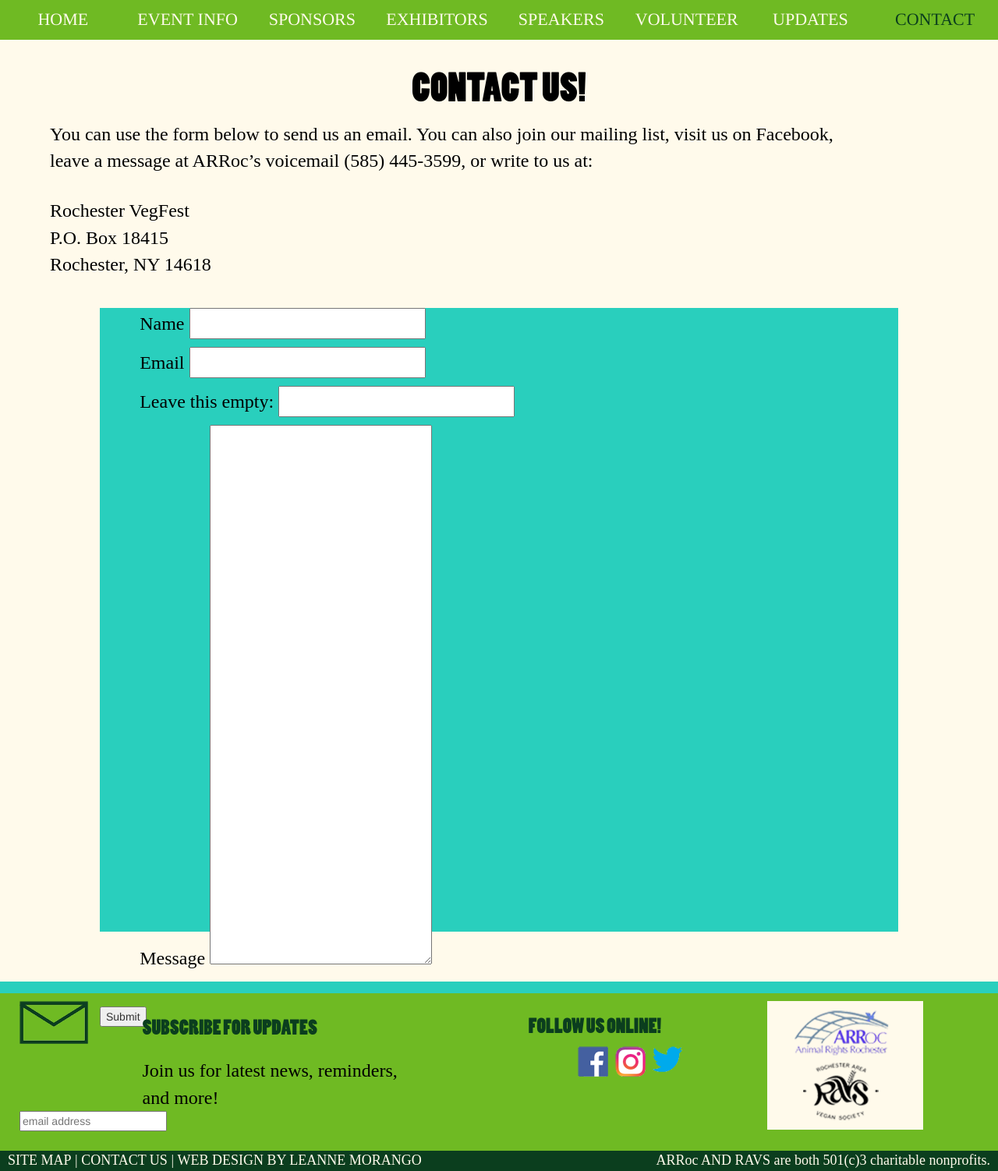
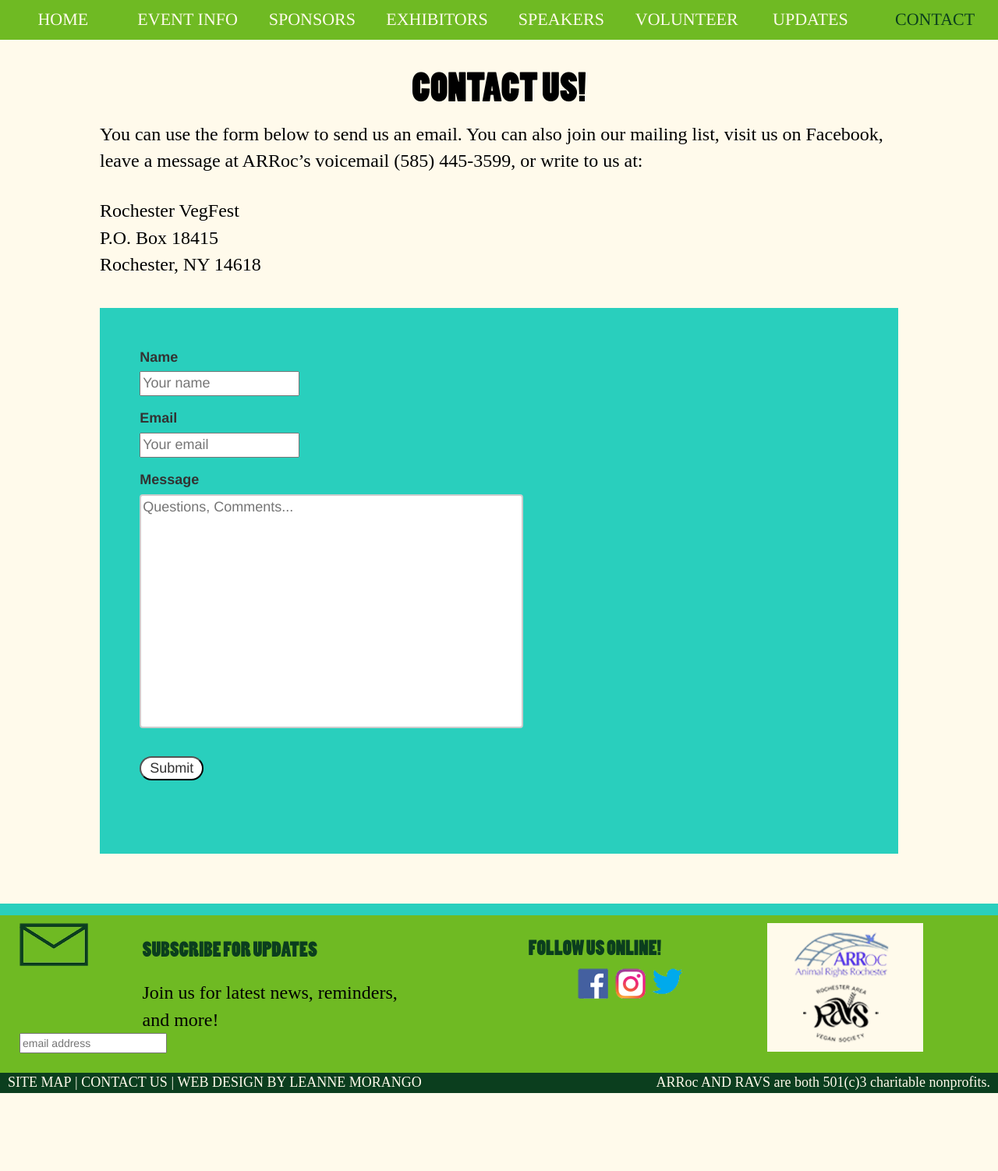
Before and after one commit to LucidDistortion/Rochester-VegFest-Website, a PHP site: page /contact.html in a window 1280 px wide. Shown: the part 214-1716 px from the top of the page at 78% size. After the commit the page ends 1616 px from the top, so only its background shows below. Run offline with PHP 8.4, Linux system fonts and the light colour scheme; some web fonts are replaced.

Commit message:
contact form styling
almost done.Just need to make it work and figure out antispam.

```diff
--- a/contact.html
+++ b/contact.html
@@ -53,22 +53,24 @@
 <div id="main">
 
 <h1>CONTACT US!</h1>
-<p>You can use the form below to send us an email.   You can also join our mailing list, visit us on Facebook, leave a message at ARRoc’s voicemail (585) 445-3599, or write to us at:</p><br>
-<p>Rochester VegFest<br>
+<p class="bodytext">You can use the form below to send us an email.   You can also join our mailing list, visit us on Facebook, leave a message at ARRoc’s voicemail (585) 445-3599, or write to us at:</p><br>
+<p class="bodytext">Rochester VegFest<br>
 P.O. Box 18415<br>
 Rochester, NY 14618</p>
 
-<div id="vendorfield">
+<div id="contactfield">
 	<form action="/submit.php" method="post" name="contactform">
 
-	<p>Name <input type="text" name="name" required><br></p>
+	<label for="name">Name</label><br>
+    <input type="text" id="name" name="fullname" placeholder="Your name" required><br>
 
-	<p>Email <input type="text" name="email" required><br></p>
+	<label for="email">Email</label><br>
+	<input type="text" id="email" name="emailaddress" placeholder="Your email" required><br>
 
-	<p class="antispam">Leave this empty: <input type="text" name="url" /></p>
+	<!--<input for="antispam"><input id="antispam" type="text" name="url" hidden><br>		Need to figure out how to hide this.-->
 
-	<p>Message <textarea name="message" rows="20" cols="20" required></textarea><br><br></p>
-
+	<label for="message">Message</label><br>
+	<textarea name="message" placeholder="Questions, Comments..." required></textarea><br><br></p>
 
     <input type="submit" value="Submit">
     </form>
--- a/css/styles.css
+++ b/css/styles.css
@@ -74,6 +74,10 @@ p.centered {
 	text-align:center;
 	margin-left:11%;
 	margin-bottom:2%;
+}
+
+p.bodytext {
+	margin-left:10%;
 }
 /*List Items*/
 li {
@@ -159,3 +163,47 @@ div.button:active {
     margin-bottom: 5%;
     background-color: grey;
 }
+
+/*Contact Form*/
+#contactfield {
+	margin-left:10%;
+	margin-top:3%;
+	margin-bottom:5%;
+	width:80%;
+	height:700px;
+	background-color:#29cfbd;
+}
+
+form {
+	width:80%;
+	margin-left:5%;
+	padding-top:5%;
+	font-size:18px;
+}
+input[type=text] {
+	width:25%;
+	margin-bottom:2%;
+}
+
+input #antispam {
+	background-color:#29cfbd;
+	border-color:#29cfbd;;
+	cursor:pointer;
+	float:right;
+}
+
+textarea {
+    width: 60%;
+    height: 300px;
+    box-sizing: border-box;
+    border: 2px solid #ccc;
+    border-radius: 4px;
+    background-color:white;
+    resize:none;
+}
+
+input[type=submit] {
+	width:10%;
+	border-radius:20px;
+	background-color:white;
+}
```
Also changed, not shown: eventinfo.html (+10 -10 lines), exhibitors.html (+8 -0 lines), sponsors.html (+9 -2 lines), images/other/paypallogo.png (added), 1 other file.
